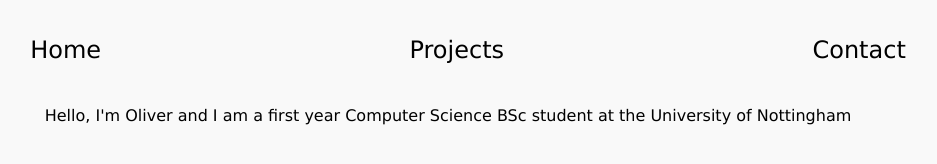
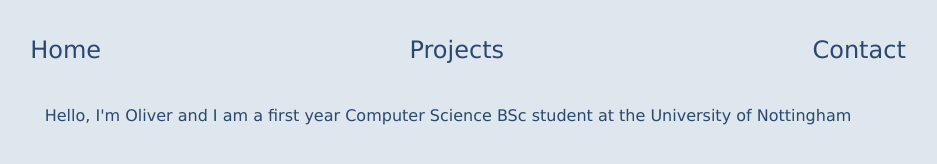
Before and after one commit to blumoli/blumoli.github.io, a plain HTML site: page index.html in a window 1280 px wide. Shown: the whole page, without its empty margins (192-1129 px from the left). Drawn offline with Linux system fonts and the light colour scheme.

Commit message:
Change colour scheme

```diff
--- a/stylesheet.css
+++ b/stylesheet.css
@@ -1,5 +1,6 @@
 body {
-    background-color: #f9f9f9;
+    background-color: #dee7ed;
+    color: #2c476d;
     font-family:'Lucida Sans', 'Lucida Sans Regular', 'Lucida Grande', 'Lucida Sans Unicode', Geneva, Verdana, sans-serif;
     font-size: 100%;
 }
@@ -24,8 +25,7 @@ nav > ul > li {
 }
 
 nav > ul > li > a {
-    color: black;
-
+    color: #2c476d;
     text-decoration: none;
 }
 
@@ -42,6 +42,7 @@ section > ul > li {
 }
 
 section > ul > li > a {
+    color: #2c476d;
     text-decoration: none;
 }
 
```
